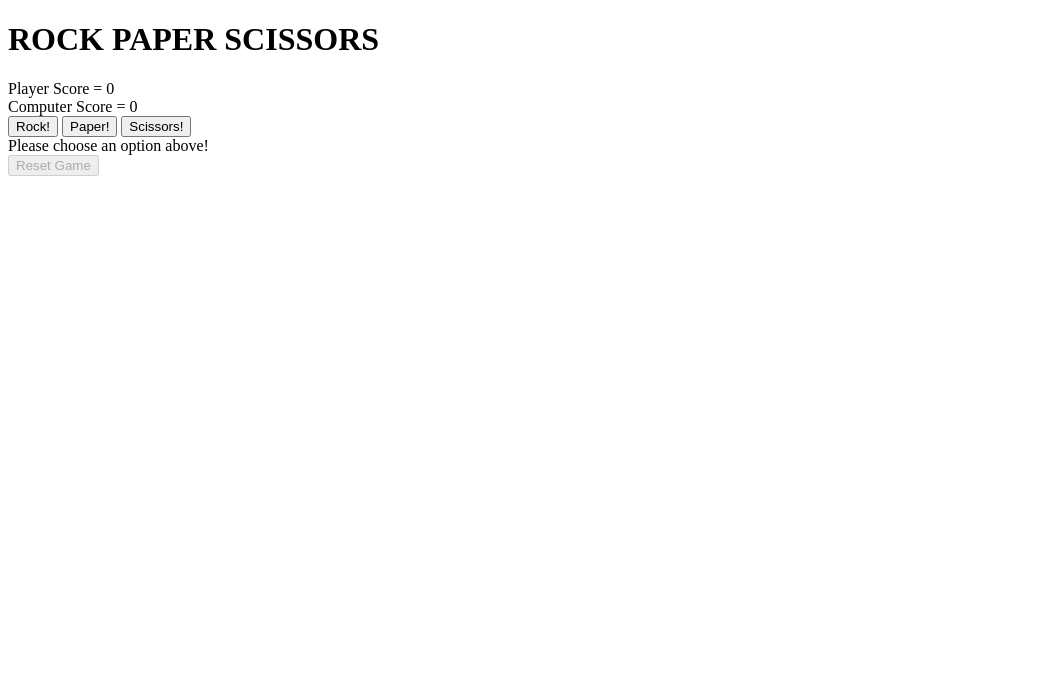
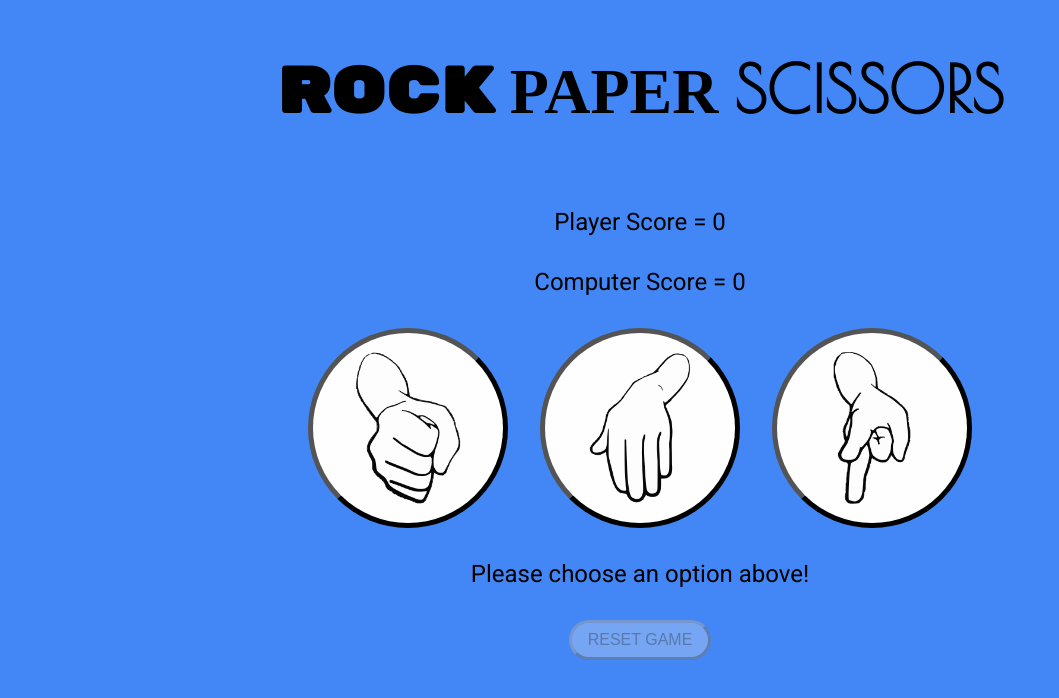
Before and after one commit to hnnhcmmngs/rock-paper-scissors, a plain HTML site: page index.html in a window 1280 px wide. Shown: the whole page, without its empty margins (0-1059 px from the left). Drawn offline with nearby package versions, Linux system fonts and the light colour scheme; a web font is replaced by a local one.

Commit message:
Add styling to UI
Before, the webpage was composed of standard html elements with no
styling. Now, there is a stylesheet that defines some basic styling
for the webpage. There is also an image assets folder that contains
rock, paper, and scissors hand gestures for the options buttons.

```diff
--- /dev/null
+++ b/css/styles.css
@@ -0,0 +1,73 @@
+@import url('https://fonts.googleapis.com/css2?family=Brawler:wght@400;700&family=Esteban&family=Rubik+Mono+One&display=swap');
+
+@import url('https://fonts.googleapis.com/css2?family=Poiret+One&display=swap');
+
+@import url('https://fonts.googleapis.com/css2?family=Roboto:ital,wght@0,100;0,300;0,400;0,500;0,700;0,900;1,100;1,300;1,400;1,500;1,700;1,900&display=swap');
+
+body {
+    background-color: #4287f5;
+    display: flex;
+    flex-direction: column;
+    align-items: center;
+    font-family: 'Roboto', sans-serif;
+    gap: 32px;
+}
+
+h1 {
+    font-size: 64px;
+}
+
+#r {
+    font-family: 'Rubik Mono One', monospace;
+}
+
+#p {
+    font-family: 'Brawler', serif;
+    font-weight: 700;
+}
+
+#s {
+    font-family: 'Poiret One', sans-serif;
+}
+
+#buttons {
+    display: flex;
+    flex-direction: row;
+    gap: 32px;
+}
+
+div {
+    font-size: 24px;
+}
+
+#rock {
+    background-image: url("../img/rockHand.png");
+}
+
+#paper {
+    background-image: url("../img/paperHand.png");
+}
+
+#scissors {
+    background-image: url("../img/scissorsHand.png");
+}
+
+div button {
+    background-size: 100% 100%;
+    background-position: center;
+    display: flex;
+    justify-content: center;
+    align-items: center;
+    border-radius: 1000px;
+    border-width: 5px;
+    padding: 0;
+    width: 200px;
+    height: 200px;
+}
+
+#reset {
+    padding: 8px 16px;
+    border-radius: 500px;
+    border-width: 3px;
+    font-size: 16px;
+}
--- a/index.html
+++ b/index.html
@@ -1,18 +1,21 @@
 <!DOCTYPE html>
 <html>
     <head>
+        <link rel="stylesheet" href="./css/styles.css">
         <meta charset="UTF-8">
         <title>Rock Paper Scissors</title>
         <script src="./js/script.js" defer></script>
     </head>
     <body>
-        <h1>ROCK PAPER SCISSORS</h1>
+        <h1><span id="r">ROCK</span> <span id="p">PAPER</span> <span id="s">SCISSORS</span></h1>
         <div id="player">Player Score = 0</div>
         <div id="computer">Computer Score = 0</div>
-        <button id="rock">Rock!</button>
-        <button id="paper">Paper!</button>
-        <button id="scissors">Scissors!</button>
+        <div id="buttons">
+            <button id="rock"></button>
+            <button id="paper"></button>
+            <button id="scissors"></button>
+        </div>
         <div id="message">Please choose an option above!</div>
-        <button id="reset">Reset Game</button>
+        <button id="reset">RESET GAME</button>
     </body>
 </html>
--- a/js/script.js
+++ b/js/script.js
@@ -84,8 +84,11 @@ resetGame.addEventListener("click", () => {
     player.textContent = `Player Score = ${playerScore}`;
     computer.textContent = `Computer Score = ${computerScore}`;
     rock.disabled = false;
+    rock.style.opacity = "1";
     paper.disabled = false;
+    paper.style.opacity = "1";
     scissors.disabled = false;
+    scissors.style.opacity = "1";
     message.textContent = "Please choose an option above!";
     body.removeChild(gameOverMessage);
     resetGame.disabled = true;
@@ -103,8 +106,11 @@ function updateScore(result) {
 
 function endGame() {
     rock.disabled = true;
+    rock.style.opacity = ".4";
     paper.disabled = true;
+    paper.style.opacity = ".4";
     scissors.disabled = true;
+    scissors.style.opacity = ".4";
     let gameResult;
     if (playerScore > computerScore) {
         gameResult = "The Game is Over! You Won!";
@@ -114,6 +120,8 @@ function endGame() {
         gameResult = "The Game is Over! You Tied!";
     }
     gameOverMessage.textContent = gameResult;
+    gameOverMessage.style.fontSize = "32px";
+    gameOverMessage.style.fontWeight = "bold";
     body.insertBefore(gameOverMessage, resetGame);
     resetGame.disabled = false;
 }
```
Also changed, not shown: img/paperHand.png (added), img/rockHand.png (added), img/scissorsHand.png (added).
